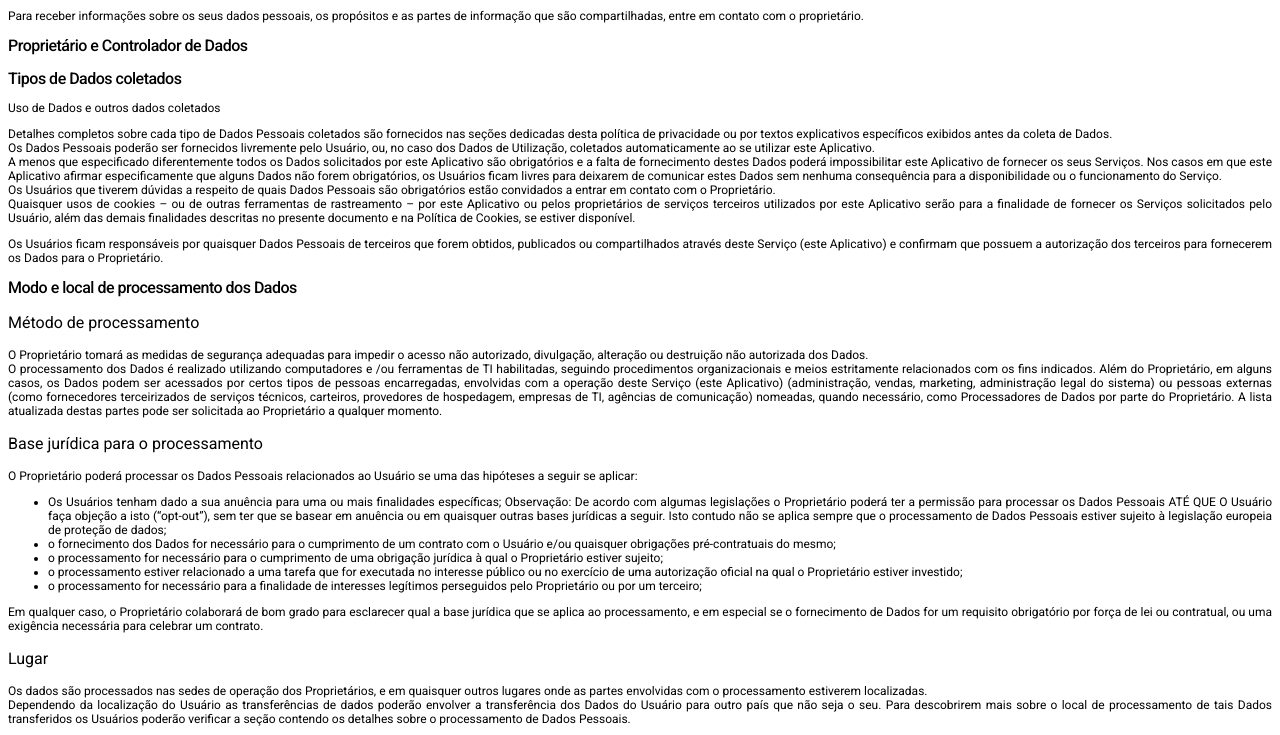
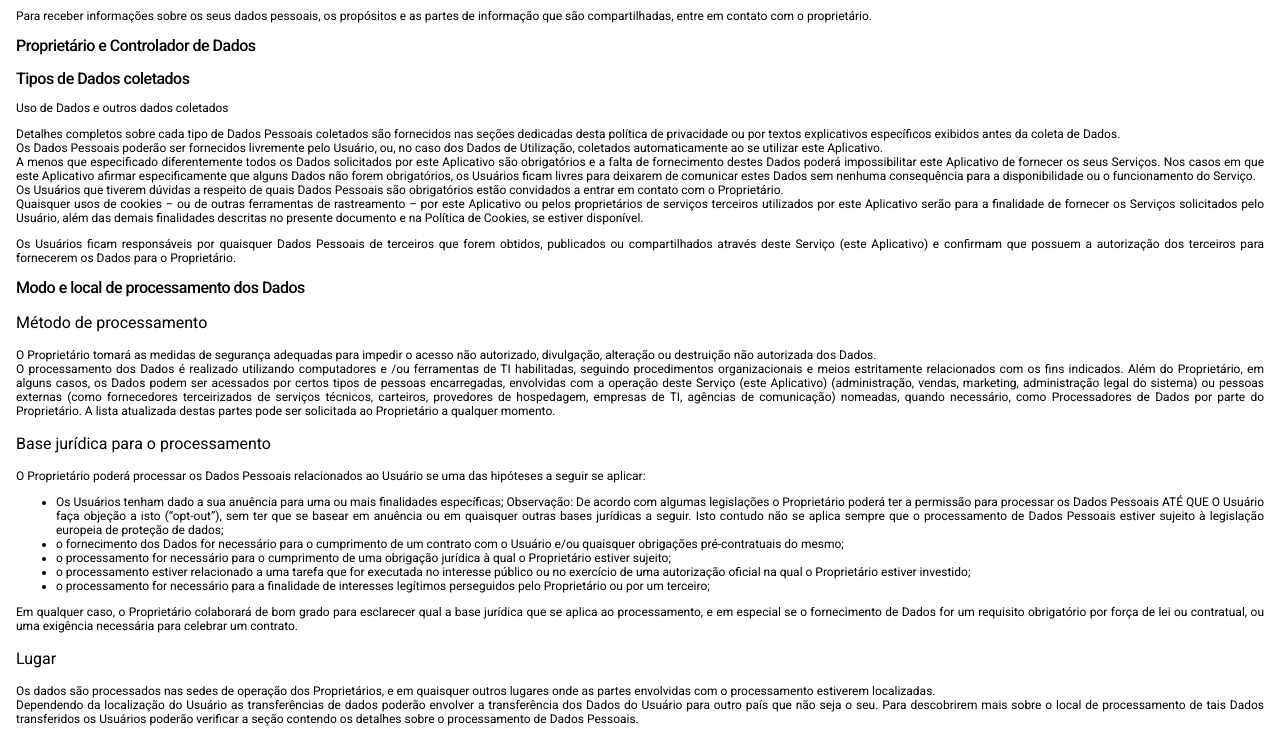
Before and after one commit to saosalvadoralimentos/saosalvadoralimentos.github.io, a plain HTML site: page politica_privacidade_ssa.html in a window 1280 px wide. Shown: the part 32-767 px from the top of the page. Drawn offline with Linux system fonts and the light colour scheme.

Commit message:
Update politica_privacidade_ssa.html

```diff
--- a/politica_privacidade_ssa.html
+++ b/politica_privacidade_ssa.html
@@ -11,6 +11,8 @@
         body {
             font-family: Roboto, sans-serif;
             font-size: 12px;
+            margin-left: 16px;
+            margin-right: 16px;
         }
 
         h1 {
```
